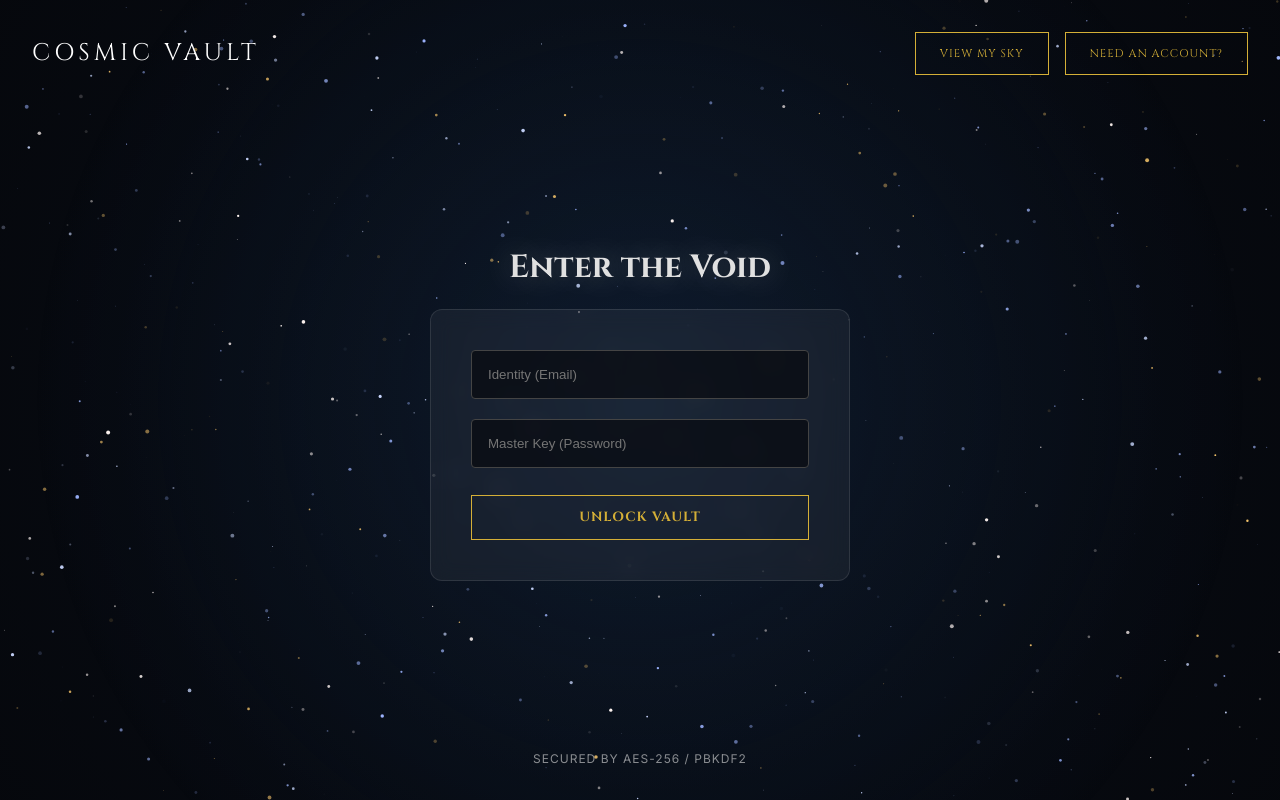
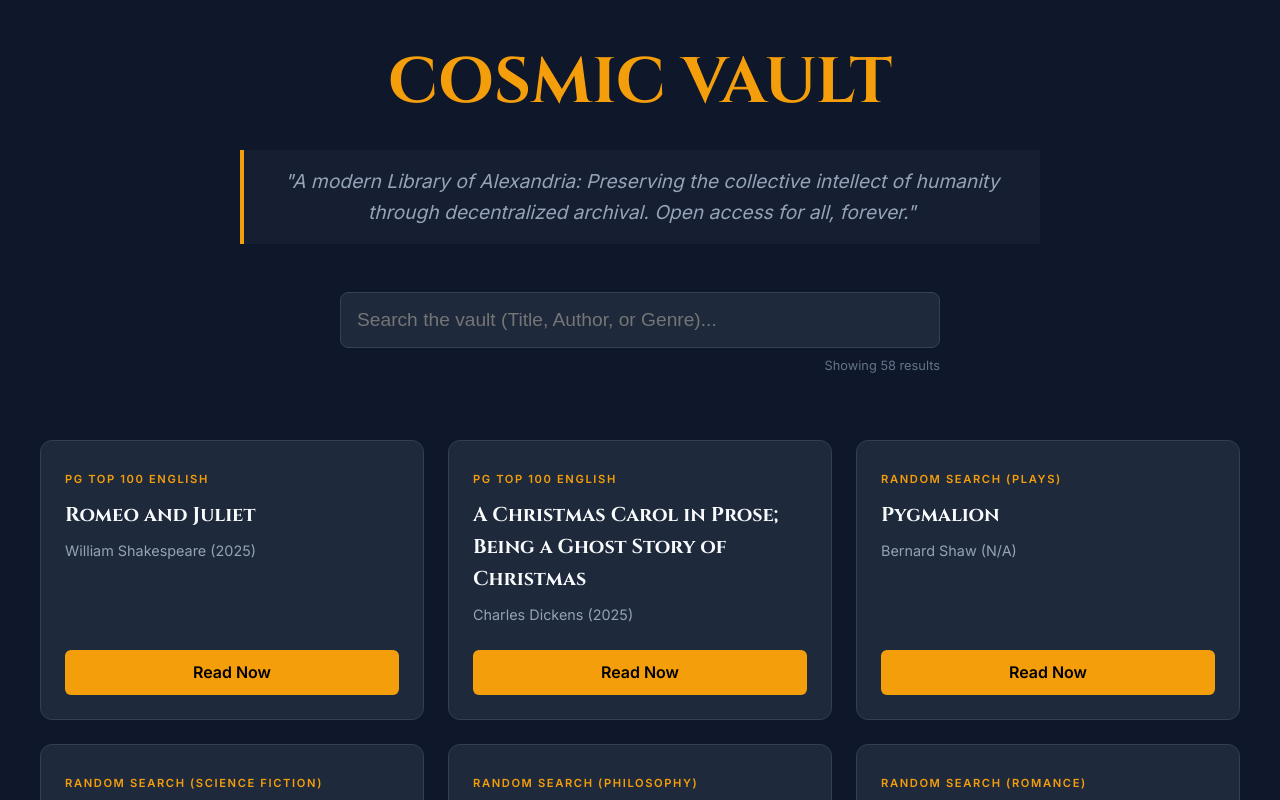
Before and after one commit to 0728george/cosmicvault-website-ui, a React (Vite) app: page / in a window 1280 px wide. Shown: the top 800 px of the page. Built offline with nearby package versions, Linux system fonts and the light colour scheme.

Commit message:
Implement Mission Statement and Dynamic Search

```diff
--- a/src/App.tsx
+++ b/src/App.tsx
@@ -1,152 +1,113 @@
-import { useState } from 'react';
-import Starfield from './Starfield';
-import Dashboard from './Dashboard'; // Import the new component
-import './index.css';
+import { useState, useEffect } from 'react';
 
-// ✅ Correct relative API path
-const API_URL = "/api";
+// Interface to match your Python JSON keys: t (title), a (author), g (genre), u (url)
+interface Book {
+  id: string;
+  t: string;
+  a: string;
+  g: string;
+  y: string;
+  u: string;
+}
 
 function App() {
-  const [isLoginView, setIsLoginView] = useState(true);
-  const [skyMode, setSkyMode] = useState<'ambient' | 'real'>('ambient');
-  const [location, setLocation] = useState<{ lat: number; lng: number } | null>(null);
-  const [statusMsg, setStatusMsg] = useState("");
+  const [catalog, setCatalog] = useState<Book[]>([]);
+  const [searchTerm, setSearchTerm] = useState('');
 
-  // User State
-  const [user, setUser] = useState<string | null>(null); // Stores userId if logged in
-  const [email, setEmail] = useState('');
-  const [password, setPassword] = useState('');
+  // Fetch the data from the public folder
+  useEffect(() => {
+    fetch('/cosmic_catalog.json')
+      .then(res => res.json())
+      .then(data => setCatalog(data))
+      .catch(err => console.error("Vault Error:", err));
+  }, []);
 
-  // GEOGRAPHIC CENTER OF THE USA
-  const DEFAULT_LOCATION = { lat: 39.8283, lng: -98.5795 };
-
-  // --- HANDLE AUTH ---
-  const handleAuth = async () => {
-    setStatusMsg("Connecting to Vault...");
-
-    if (!email || !password) {
-      setStatusMsg("Error: Please enter email and Master Key.");
-      return;
-    }
-
-    const endpoint = isLoginView ? `${API_URL}/login` : `${API_URL}/register`;
-
-    try {
-      const response = await fetch(endpoint, {
-        method: "POST",
-        headers: { 'Content-Type': 'application/json' },
-        body: JSON.stringify({ email, password }),
-      });
-
-      const data = await response.json();
-
-      if (response.ok) {
-        setStatusMsg(isLoginView ? "Login Successful." : "Identity Created. Please Login.");
-
-        if (isLoginView) {
-          // LOGIN SUCCESS -> GO TO DASHBOARD
-          if (data.userId) setUser(data.userId);
-        } else {
-          // REGISTER SUCCESS -> SWITCH TO LOGIN VIEW
-          setIsLoginView(true);
-        }
-      } else {
-        setStatusMsg(`[API Error: ${data.error || "Unknown Error"}]`);
-      }
-    } catch (e) {
-      console.error("Fetch Error:", e);
-      setStatusMsg("[Connection Failure. Try again.]");
-    }
-  };
-
-  const toggleSkyMode = () => {
-    if (skyMode === 'real') {
-      setSkyMode('ambient');
-      setStatusMsg("");
-      return;
-    }
-    setStatusMsg("Aligning telescopes...");
-    if (navigator.geolocation) {
-      navigator.geolocation.getCurrentPosition(
-        (pos) => {
-          setLocation({ lat: pos.coords.latitude, lng: pos.coords.longitude });
-          setSkyMode('real');
-          setStatusMsg(`Observatory: ${pos.coords.latitude.toFixed(2)}°, ${pos.coords.longitude.toFixed(2)}°`);
-        },
-        () => {
-          setLocation(DEFAULT_LOCATION);
-          setSkyMode('real');
-          setStatusMsg("GPS Denied. Using Default View.");
-        }
-      );
-    } else {
-        setLocation(DEFAULT_LOCATION);
-        setSkyMode('real');
-        setStatusMsg("GPS Not Supported.");
-    }
-  };
+  // Filter logic: Checks Title, Author, and Genre
+  const filteredBooks = catalog.filter(book =>
+    book.t.toLowerCase().includes(searchTerm.toLowerCase()) ||
+    book.a.toLowerCase().includes(searchTerm.toLowerCase()) ||
+    book.g.toLowerCase().includes(searchTerm.toLowerCase())
+  );
 
   return (
-    <div style={{ display: 'flex', flexDirection: 'column', height: '100vh', position: 'relative' }}>
+    <div style={{ backgroundColor: '#0f172a', minHeight: '100vh', color: '#f8fafc', padding: '2rem', fontFamily: 'Inter, sans-serif' }}>
 
-      <Starfield mode={skyMode} userLocation={location} />
-
-      {/* HEADER */}
-      <header style={{ padding: '2rem', display: 'flex', justifyContent: 'space-between', alignItems: 'center', zIndex: 10 }}>
-        <div style={{ fontSize: '1.5rem', fontFamily: 'var(--font-heading)', letterSpacing: '4px', color: 'white' }}>
-          COSMIC VAULT
-        </div>
-
-        <div style={{ display: 'flex', gap: '1rem' }}>
-          <button onClick={toggleSkyMode} style={{ fontSize: '0.7rem', borderColor: skyMode === 'real' ? '#fff' : 'var(--accent-gold)' }}>
-            {skyMode === 'real' ? "Return to Orbit" : "View My Sky"}
-          </button>
-
-          {/* Only show Login toggle if NOT logged in */}
-          {!user && (
-            <button onClick={() => setIsLoginView(!isLoginView)} style={{ fontSize: '0.7rem' }}>
-              {isLoginView ? "Need an Account?" : "Return to Login"}
-            </button>
-          )}
+      {/* 1. MISSION STATEMENT SECTION */}
+      <header style={{ maxWidth: '800px', margin: '0 auto 3rem auto', textAlign: 'center' }}>
+        <h1 style={{ fontFamily: 'Cinzel, serif', fontSize: '4rem', color: '#f59e0b', marginBottom: '1rem' }}>COSMIC VAULT</h1>
+        <div style={{ borderLeft: '4px solid #f59e0b', padding: '1rem', backgroundColor: 'rgba(30, 41, 59, 0.5)', fontStyle: 'italic' }}>
+          <p style={{ fontSize: '1.2rem', color: '#94a3b8', margin: 0 }}>
+            "A modern Library of Alexandria: Preserving the collective intellect of humanity
+            through decentralized archival. Open access for all, forever."
+          </p>
         </div>
       </header>
 
-      {/* MAIN INTERFACE */}
-      <main style={{ flex: 1, display: 'flex', flexDirection: 'column', justifyContent: 'center', alignItems: 'center', textAlign: 'center', padding: '1rem', zIndex: 10 }}>
+      {/* 2. INTELLIGENT SEARCH BAR */}
+      <div style={{ maxWidth: '600px', margin: '0 auto 4rem auto' }}>
+        <input
+          type="text"
+          placeholder="Search the vault (Title, Author, or Genre)..."
+          style={{
+            width: '100%',
+            padding: '1rem',
+            borderRadius: '8px',
+            backgroundColor: '#1e293b',
+            border: '1px solid #334155',
+            color: 'white',
+            fontSize: '1.2rem',
+            outline: 'none'
+          }}
+          onChange={(e) => setSearchTerm(e.target.value)}
+        />
+        <p style={{ fontSize: '0.8rem', color: '#64748b', marginTop: '0.5rem', textAlign: 'right' }}>
+          Showing {filteredBooks.length} results
+        </p>
+      </div>
 
-        {/* SHOW DASHBOARD IF LOGGED IN */}
-        {user ? (
-          <Dashboard userId={user} onLogout={() => { setUser(null); setPassword(""); setStatusMsg(""); }} />
-        ) : (
-          /* SHOW LOGIN FORM IF NOT LOGGED IN */
-          skyMode === 'ambient' && (
-            <>
-              {statusMsg && <div style={{ color: 'var(--accent-gold)', marginBottom: '1rem', fontSize: '0.8rem', fontFamily: 'monospace' }}>[{statusMsg}]</div>}
-
-              <h1 style={{ marginBottom: '1rem', textShadow: '0 0 30px rgba(255,255,255,0.3)' }}>
-                {isLoginView ? "Enter the Void" : "Join the Stars"}
-              </h1>
-
-              <div className="glass-panel" style={{ padding: '2.5rem', width: '100%', maxWidth: '420px', display: 'flex', flexDirection: 'column', gap: '1.2rem' }}>
-                <input type="email" placeholder="Identity (Email)" value={email} onChange={(e) => setEmail(e.target.value)}
-                  style={{ width: '100%', padding: '1rem', background: 'rgba(5, 5, 9, 0.6)', border: '1px solid #444', color: 'white', borderRadius: '4px' }} />
-
-                <input type="password" placeholder="Master Key (Password)" value={password} onChange={(e) => setPassword(e.target.value)}
-                  style={{ width: '100%', padding: '1rem', background: 'rgba(5, 5, 9, 0.6)', border: '1px solid #444', color: 'white', borderRadius: '4px' }} />
-
-                <button onClick={handleAuth} style={{ width: '100%', marginTop: '0.5rem', fontWeight: 700 }}>
-                  {isLoginView ? "Unlock Vault" : "Initialize Identity"}
-                </button>
-              </div>
-            </>
-          )
-        )}
-      </main>
-
-      <footer style={{ padding: '2rem', textAlign: 'center', opacity: 0.6, fontSize: '0.75rem', zIndex: 10 }}>
-        <p style={{letterSpacing: '1px'}}>SECURED BY AES-256 / PBKDF2</p>
-      </footer>
-
+      {/* 3. RESULTS GRID */}
+      <div style={{
+        display: 'grid',
+        gridTemplateColumns: 'repeat(auto-fill, minmax(300px, 1fr))',
+        gap: '1.5rem',
+        maxWidth: '1200px',
+        margin: '0 auto'
+      }}>
+        {filteredBooks.map((book, index) => (
+          <div key={index} style={{
+            backgroundColor: '#1e293b',
+            padding: '1.5rem',
+            borderRadius: '12px',
+            border: '1px solid #334155',
+            display: 'flex',
+            flexDirection: 'column',
+            justifyContent: 'space-between'
+          }}>
+            <div>
+              <span style={{ color: '#f59e0b', fontSize: '0.7rem', fontWeight: 'bold', letterSpacing: '0.1rem' }}>{book.g.toUpperCase()}</span>
+              <h3 style={{ fontSize: '1.25rem', margin: '0.5rem 0' }}>{book.t}</h3>
+              <p style={{ color: '#94a3b8', fontSize: '0.9rem' }}>{book.a} ({book.y})</p>
+            </div>
+            <a
+              href={book.u}
+              target="_blank"
+              rel="noopener noreferrer"
+              style={{
+                marginTop: '1.5rem',
+                backgroundColor: '#f59e0b',
+                color: 'black',
+                textAlign: 'center',
+                padding: '0.6rem',
+                borderRadius: '6px',
+                textDecoration: 'none',
+                fontWeight: 'bold'
+              }}
+            >
+              Read Now
+            </a>
+          </div>
+        ))}
+      </div>
     </div>
   );
 }
```
Also changed, not shown: public/cosmic_catalog.json (renamed from cosmic_catalog.json).
